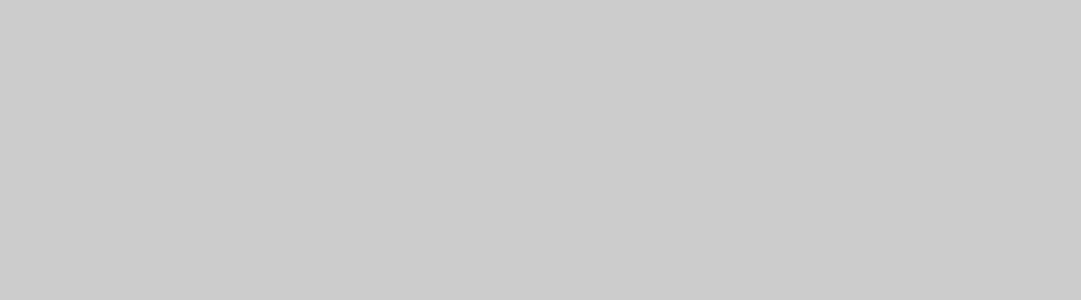
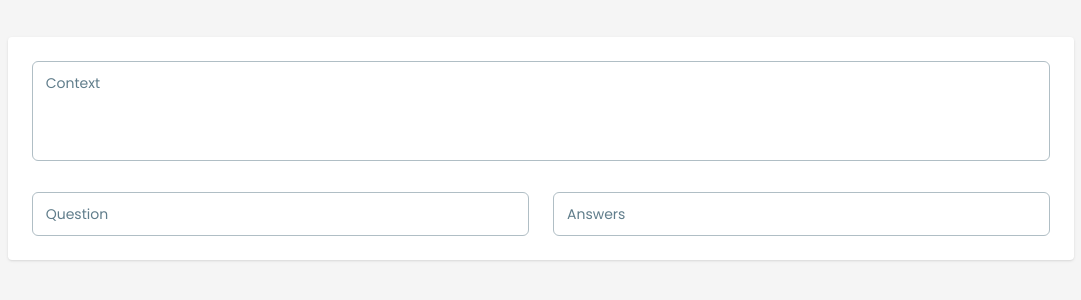
Before and after one commit to akadeepesh/ML_Automation_Frontend, a React (Create React App) app: page /home/nlp in a window 1280 px wide. Before the commit this address had no page. Shown: the part 252-552 px from the top of the page, without its empty margins (99-1180 px from the left). Built offline with nearby package versions, Linux system fonts and the light colour scheme; a web font is replaced by a local one.

Commit message:
Very basic NLP page config

```diff
--- a/src/App.js
+++ b/src/App.js
@@ -8,6 +8,7 @@ import Login from "./components/Login";
 import Tokenization from "./components/Tokenization";
 import StopWord from "./components/Stop-word";
 import SemLem from "./components/SemLem";
+import NLP from "./components/NLP";
 import {
   BrowserRouter,
   Routes,
@@ -67,6 +68,7 @@ const Layout = () => {
         <Route path="/home/tokenization" element={<Tokenization />}></Route>
         <Route path="/home/stop-word-removal" element={<StopWord />}></Route>
         <Route path="/home/StemLem" element={<SemLem />}></Route>
+        <Route path="/home/nlp" element={<NLP />}></Route>
         <Route path="/signup" element={<Signup />} />
         <Route path="/login" element={<Login />} />
       </Routes>
--- a/src/components/Home.jsx
+++ b/src/components/Home.jsx
@@ -10,12 +10,14 @@ const data = [
       "Text tokenization is the process of breaking down a piece of text into smaller units called tokens. These tokens can be words, characters, or subwords.",
     Imagelink:
       "https://miro.medium.com/v2/resize:fit:1400/1*PZYP2nL6Zc_jpkaHLRxLQQ.png",
+    link: "/home/tokenization",
   },
   {
     title: "Stop Word Removal",
     description:
       "Stop word removal is the process of removing commonly used words, such as “the”, “a”, “an”, and “in”, from a text.",
     Imagelink: "https://byteiota.com/wp-content/uploads/2021/01/Stopwords.jpg",
+    link: "/home/stop-word-removal",
   },
   {
     title: "Stemming/ Lemmatization",
@@ -23,6 +25,7 @@ const data = [
       "Stemming and lemmatization are both techniques used in natural language processing (NLP) to reduce words to their base or root form.",
     Imagelink:
       "https://byteiota.com/wp-content/uploads/2021/01/Stemming-and-Lemmatization-800x400.jpg",
+    link: "/home/Stemlem",
   },
 ];
 
@@ -30,6 +33,7 @@ const bertData = {
   title: "NLP Q/A model fine-tuning",
   description:
     "Fine-tuning is the process of training a pre-trained model on a specific task, This is for creating dataset for question answer model means for you have to provide a context, question and then answer from that context.",
+  link: "/home/nlp",
 };
 
 const Audio = [
@@ -50,11 +54,6 @@ const Audio = [
 ];
 
 const Home = () => {
-  const datapages = [
-    "/home/tokenization",
-    "/home/stop-word-removal",
-    "/home/StemLem",
-  ];
   return (
     <>
       <Navbar />
@@ -77,7 +76,7 @@ const Home = () => {
                   <p className="mb-5 min-h-[120px] text-neutral-500">
                     {item.description}
                   </p>
-                  <RouteLink to={datapages[index]}>
+                  <RouteLink to={item.link}>
                     <button className="inline-flex items-center justify-center w-full h-10 px-4 py-2 text-sm font-medium text-white transition-colors rounded-md focus-visible:outline-none focus-visible:ring-2 focus-visible:ring-ring focus-visible:ring-offset-2 disabled:opacity-50 disabled:pointer-events-none bg-black hover:bg-black/90">
                       Let's Go!
                     </button>
@@ -103,9 +102,11 @@ const Home = () => {
             <p className="mb-4 text-sm text-neutral-500">
               {bertData.description}
             </p>
-            <button className="inline-flex items-center justify-between w-full sm:w-auto h-10 px-4 py-2 text-sm font-medium text-white transition-colors rounded-md focus-visible:outline-none focus-visible:ring-2 focus-visible:ring-ring focus-visible:ring-offset-2 disabled:opacity-50 disabled:pointer-events-none bg-black hover:bg-black/90">
-              <span>Let's go!</span>
-            </button>
+            <RouteLink to={bertData.link}>
+              <button className="inline-flex items-center justify-between w-full sm:w-auto h-10 px-4 py-2 text-sm font-medium text-white transition-colors rounded-md focus-visible:outline-none focus-visible:ring-2 focus-visible:ring-ring focus-visible:ring-offset-2 disabled:opacity-50 disabled:pointer-events-none bg-black hover:bg-black/90">
+                <span>Let's go!</span>
+              </button>
+            </RouteLink>
           </div>
         </div>
         <hr className="my-8 h-[2px] bg-white" />
--- /dev/null
+++ b/src/components/NLP.jsx
@@ -0,0 +1,18 @@
+import React from "react";
+import { Input, Textarea } from "@material-tailwind/react";
+
+const NLP = () => {
+  return (
+    <div className="flex flex-col items-center justify-center min-h-screen bg-gray-100">
+      <div className="flex flex-col w-5/6 bg-white rounded space-y-6 shadow p-6 m-4">
+        <Textarea variant="outlined" size="lg" label="Context" />
+        <div className="flex flex-row space-x-6">
+          <Input variant="outlined" size="lg" label="Question" />
+          <Input variant="outlined" size="lg" label="Answers" />
+        </div>
+      </div>
+    </div>
+  );
+};
+
+export default NLP;
```
